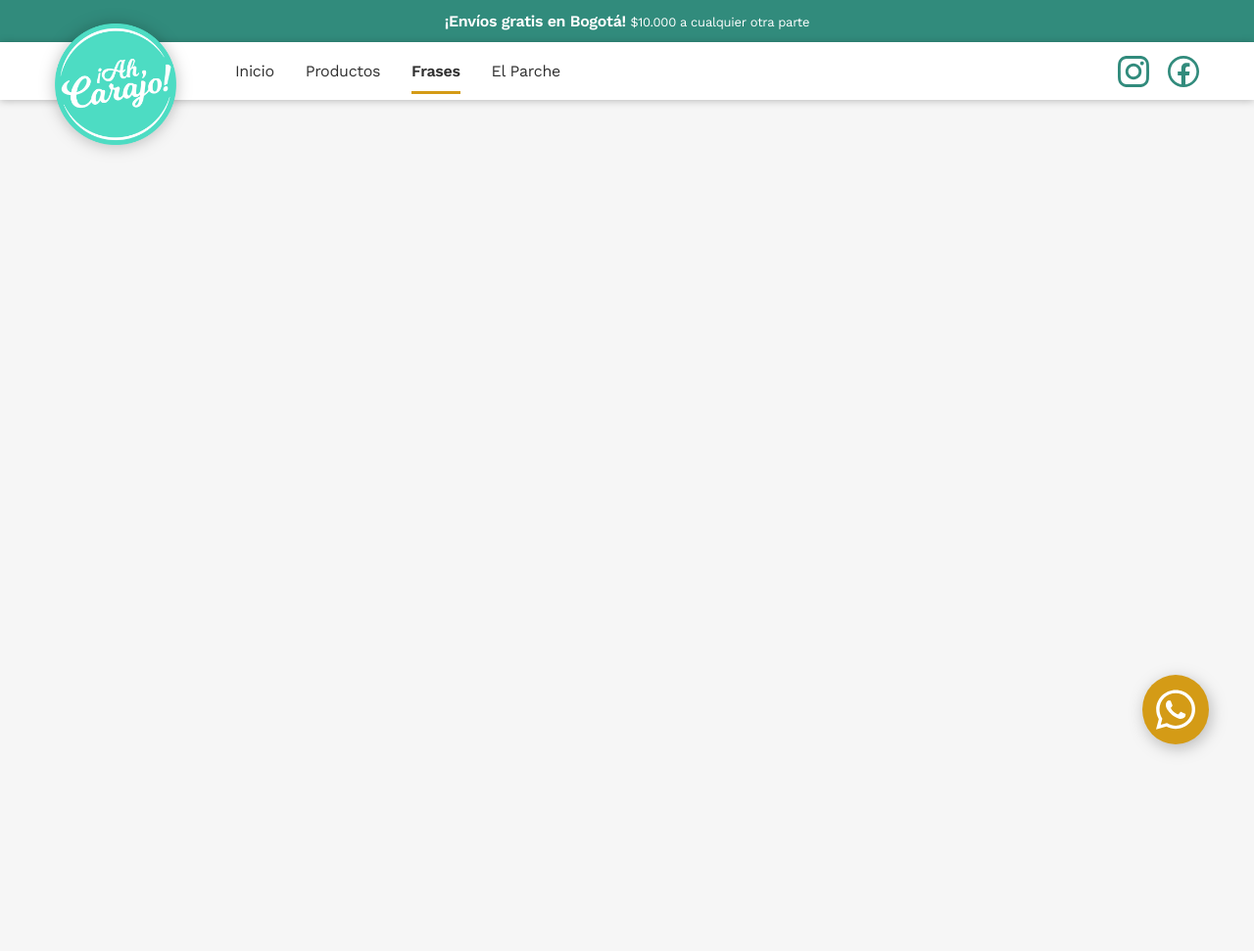
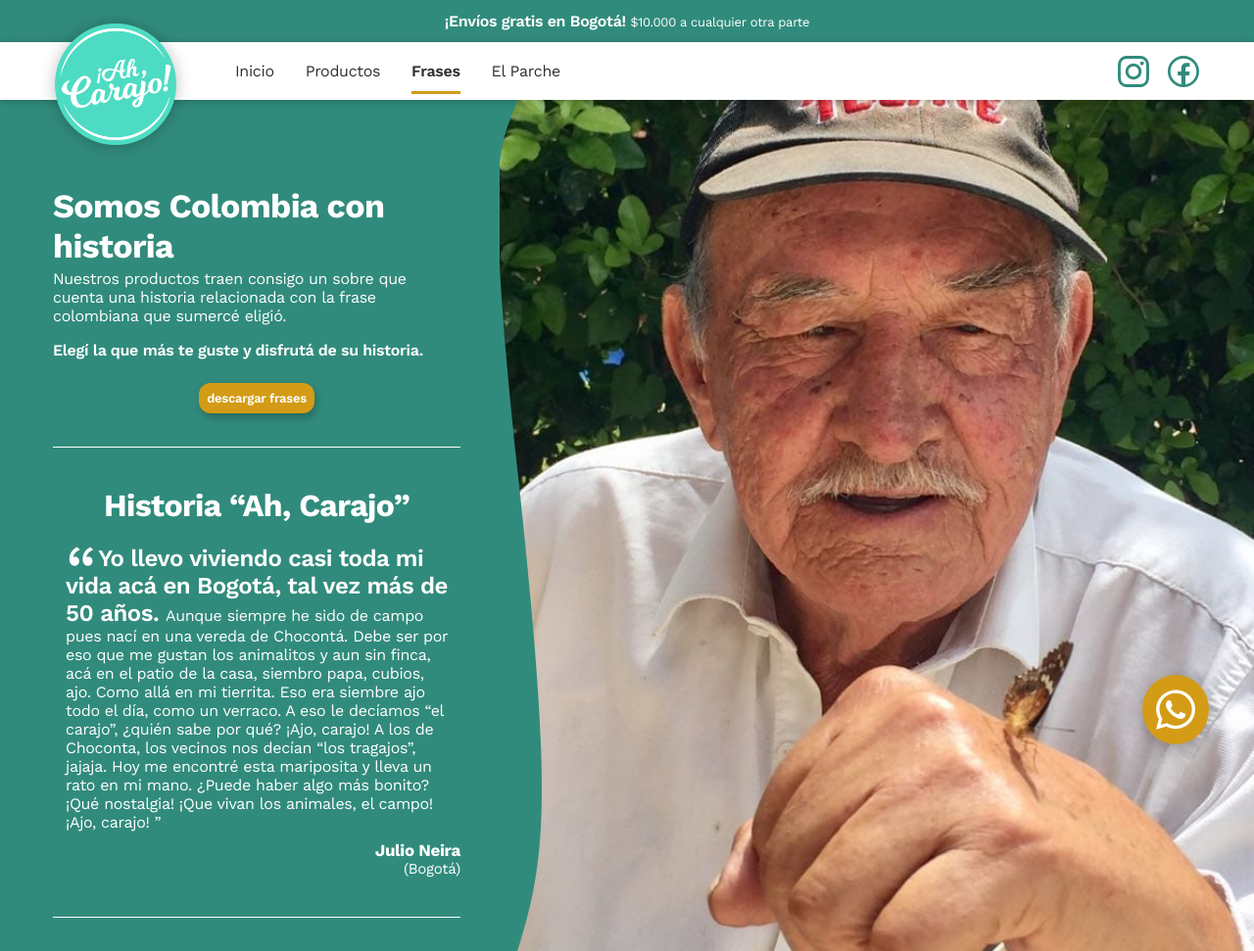
Before and after one commit to fakush/ahcarajowebsite, a website: page views/frases.html in a window 1280 px wide. Shown: the whole page at 98% size. Before the commit the page ends 800 px from the top, so only its background shows below. Drawn offline with nearby package versions, Linux system fonts and the light colour scheme.

Commit message:
Added: Frases layout

```diff
--- /dev/null
+++ b/scss/frases.scss
@@ -0,0 +1,148 @@
+.banner--phrases {
+	.banner {
+		&__img {
+			height: 361px;
+			&--phrases {
+				background-image: url('../assets/banners/frases-banner.jpg');
+			}
+		}
+		&__content {
+			padding-top: 1rem;
+		}
+		&__title,
+		&__text {
+			margin-right: 1rem;
+			margin-left: 1rem;
+		}
+		&__title {
+			margin-bottom: 3px;
+		}
+		&__sub-text {
+			display: none;
+		}
+		&__link {
+			position: static;
+			margin: 1rem 15px 40px auto;
+		}
+	}
+}
+.phrases-history {
+	padding: 0 40px;
+	padding-bottom: 90px;
+	background-color: $principal-dark;
+	&__line {
+		width: 100%;
+		height: 1px;
+		background-color: $white;
+	}
+	&__content {
+		padding: 40px 0;
+	}
+	&__title,
+	&__blockquote,
+	&__author-wrapper {
+		color: $white;
+	}
+	&__title {
+		font-size: $font-size-3;
+		font-weight: 700;
+		margin-bottom: 21px;
+	}
+	&__blockquote,
+	&__author-wrapper {
+		font-size: $font-size-5;
+	}
+	&__blockquote {
+		font-size: $font-size-5;
+		position: relative;
+		&::before {
+			content: open-quote;
+			font-size: 72px;
+			line-height: 0;
+			vertical-align: bottom;
+			margin-right: -0.05em;
+		}
+		&::after {
+			content: close-quote;
+		}
+	}
+	&__large-text {
+		font-size: $font-size-4;
+		font-weight: 600;
+	}
+	&__author-wrapper {
+		margin-top: 9px;
+		text-align: right;
+	}
+	&__author-name {
+		display: block;
+		font-weight: 700;
+		font-style: normal;
+	}
+
+}
+
+@media screen and (min-width: map-get($breakpoints, md)) {
+	.banner--phrases {
+		.banner {
+			&__content {
+				padding: 88px 40px 34px 54px;
+			}
+			&__title {
+				width: 380px;
+				margin-top: 0;
+				margin-left: 0;
+			}
+			&__text,
+			&__sub-text {
+				width: 400px;
+				margin-left: 0;
+				font-size: $font-size-4;
+			}
+			&__sub-text {
+				display: block;
+				margin-top: 1rem;
+				color: $white;
+				font-weight: 600;
+			}
+			&__link {
+				margin: 24px auto 34px auto;
+			}
+		}
+	}
+	.phrases-history {
+		padding: 0;
+		&__title {
+			font-size: $font-size-8;
+			text-align: center;
+		}
+		&__blockquote {
+			width: 390px;
+			margin: 0 auto;
+			font-size: $font-size-4;
+		}
+		&__large-text {
+			font-size: $font-size-9;
+		}
+		&__author-name {
+			font-size: $font-size-10;
+		}
+		&__author-location {
+			font-size: $font-size-11;
+		}
+	}
+}
+
+@media screen and (min-width: map-get($breakpoints, xxl)) {
+	.banner--phrases {
+		.banner {
+			&__content {
+				padding-right: 53px;
+			}
+			&__text,
+			&__sub-text {
+				width: 474px;
+			}
+		}
+	}
+}
--- a/scss/general.scss
+++ b/scss/general.scss
@@ -7,7 +7,8 @@
 p,
 h1, h2, h3, h4, h5, h6,
 ul,
-ol {
+ol,
+figure {
 	margin-bottom: 0;
 }
 
--- a/scss/main.scss
+++ b/scss/main.scss
@@ -16,6 +16,10 @@ $font-size-4: 16px;
 $font-size-5: 13px;
 $font-size-6: 11px;
 $font-size-7: 18px;
+$font-size-8: 32px;
+$font-size-9: 24px;
+$font-size-10: 17px;
+$font-size-11: 15px;
 
 $shadow-1: 0px 1px 8px rgba(0, 0, 0, 0.25);
 $shadow-2: 2px 4px 8px rgba(0, 0, 0, 0.25);
@@ -34,3 +38,4 @@ $breakpoints: (
 
 @import './general.scss';
 @import './inicio.scss';
+@import './frases.scss';
--- a/views/frases.html
+++ b/views/frases.html
@@ -48,9 +48,51 @@
 		</nav>
 	</header>
 	<!-- Phrase banner -->
-	<section></section>
-	<!-- Phrase list -->
-	<section></section>
+	<section class="banner banner--phrases">
+		<div class="banner__img banner__img--phrases">
+			<picture class="banner__img-border-wrapper">
+				<source media="(min-width: 768px)" srcset="../assets/layout/frases-banner-border-desktop.svg">
+				<img class="banner__img-border" src="../assets/layout/frases-banner-border-mobile.svg"
+					alt="borde decorativo - frases">
+			</picture>
+		</div>
+		<div class="banner__content">
+			<h2 class="banner__title">Somos Colombia con historia</h2>
+			<p class="banner__text">
+				Nuestros productos traen consigo un sobre que cuenta una historia relacionada
+				con la frase colombiana que sumercé eligió.
+			</p>
+			<p class="banner__sub-text">Elegí la que más te guste y disfrutá de su historia.</p>
+			<a class="banner__link" target="_blank" href="../assets/lista-de-frases.pdf">
+				descargar frases
+			</a>
+			<!-- Phrases history -->
+			<section class="phrases-history">
+				<div class="phrases-history__line"></div>
+				<div class="phrases-history__content">
+					<h2 class="phrases-history__title">Historia “Ah, Carajo”</h2>
+					<figure>
+						<blockquote class="phrases-history__blockquote">
+							<span class="phrases-history__large-text">
+								Yo llevo viviendo casi toda mi vida acá en Bogotá, tal vez más de 50 años.
+							</span>
+							Aunque siempre he sido de campo pues nací en una vereda de Chocontá.
+							Debe ser por eso que me gustan los animalitos y aun sin finca, acá en el patio de la casa,
+							siembro papa, cubios, ajo. Como allá en mi tierrita. Eso era siembre ajo todo el día, como un verraco. A eso le decíamos
+							“el carajo”, ¿quién sabe por qué? ¡Ajo, carajo! A los de Choconta, los vecinos nos decían “los tragajos”, jajaja. Hoy me
+							encontré esta mariposita y lleva un rato en mi mano. ¿Puede haber algo más bonito? ¡Qué nostalgia! ¡Que vivan los
+							animales, el campo! ¡Ajo, carajo!
+						</blockquote>
+						<figcaption class="phrases-history__author-wrapper">
+							<cite class="phrases-history__author-name">Julio Neira</cite>
+							<span class="phrases-history__author-location">(Bogotá)</span>
+						</figcaption>
+					</figure>
+				</div>
+				<div class="phrases-history__line"></div>
+			</section>
+		</div>
+	</section>
 	<!-- Footer -->
 	<footer class="footer">
 		<div class="footer__social-media">
```
Also changed, not shown: assets/banners/frases-banner.jpg (added), assets/layout/frases-banner-border-desktop.svg (added), assets/layout/frases-banner-border-mobile.svg (added), css/style.css, index.html (line endings or trailing spaces), 2 other files.
